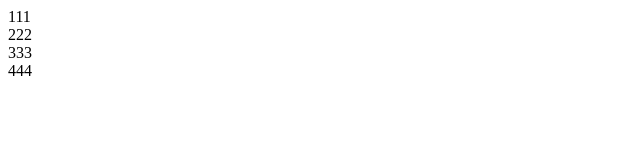
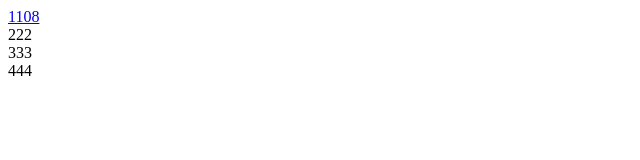
Before and after one commit to panaroik/uidesigndaily, a plain HTML site: page index.html in a window 1280 px wide. Shown: the full height of the page, 0-640 px from the left. Drawn offline with Linux system fonts and the light colour scheme.

Commit message:
upd 1108

```diff
--- a/index.html
+++ b/index.html
@@ -8,7 +8,7 @@
 </head>
 
 <body>
-  111 <br>
+  <a href="/1108/">1108</a> <br>
   222 <br>
   333 <br>
   444 <br>
```
